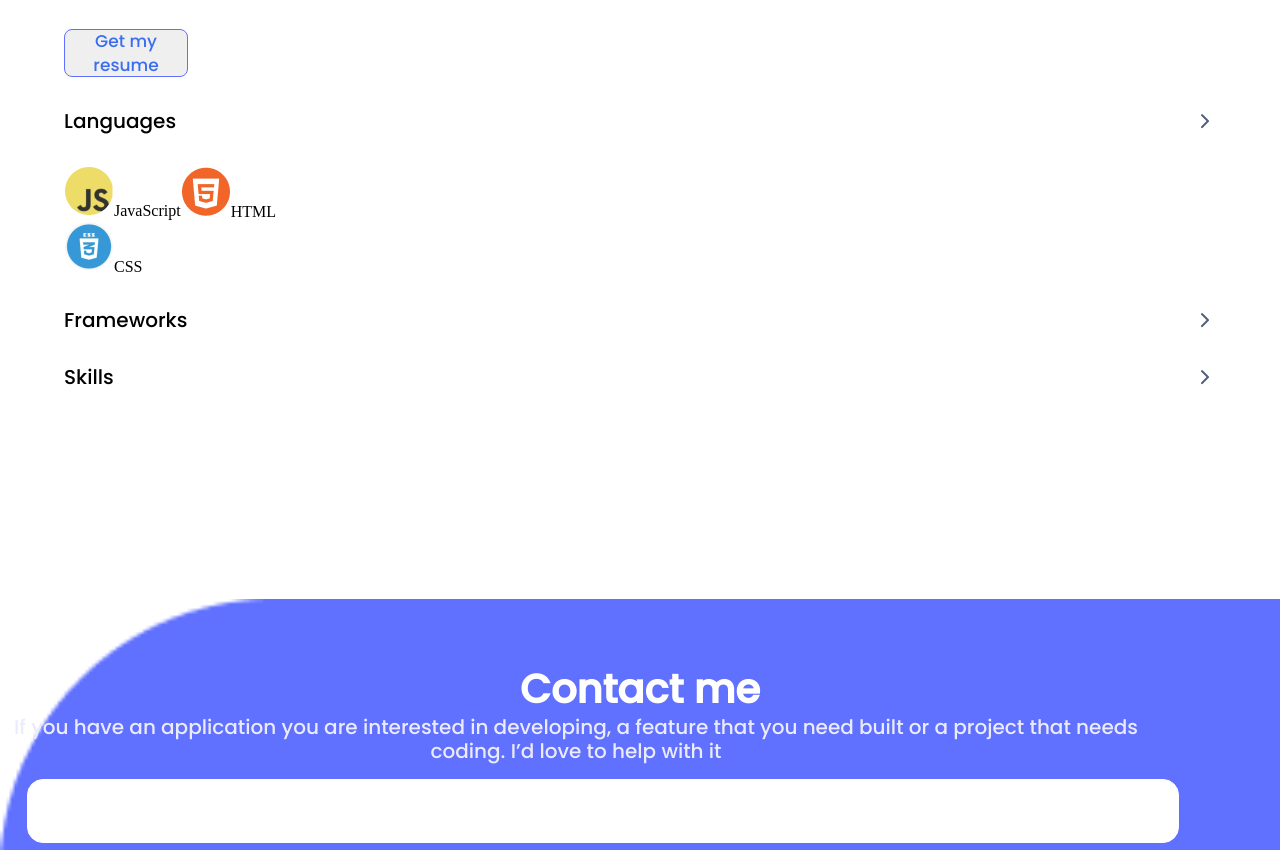
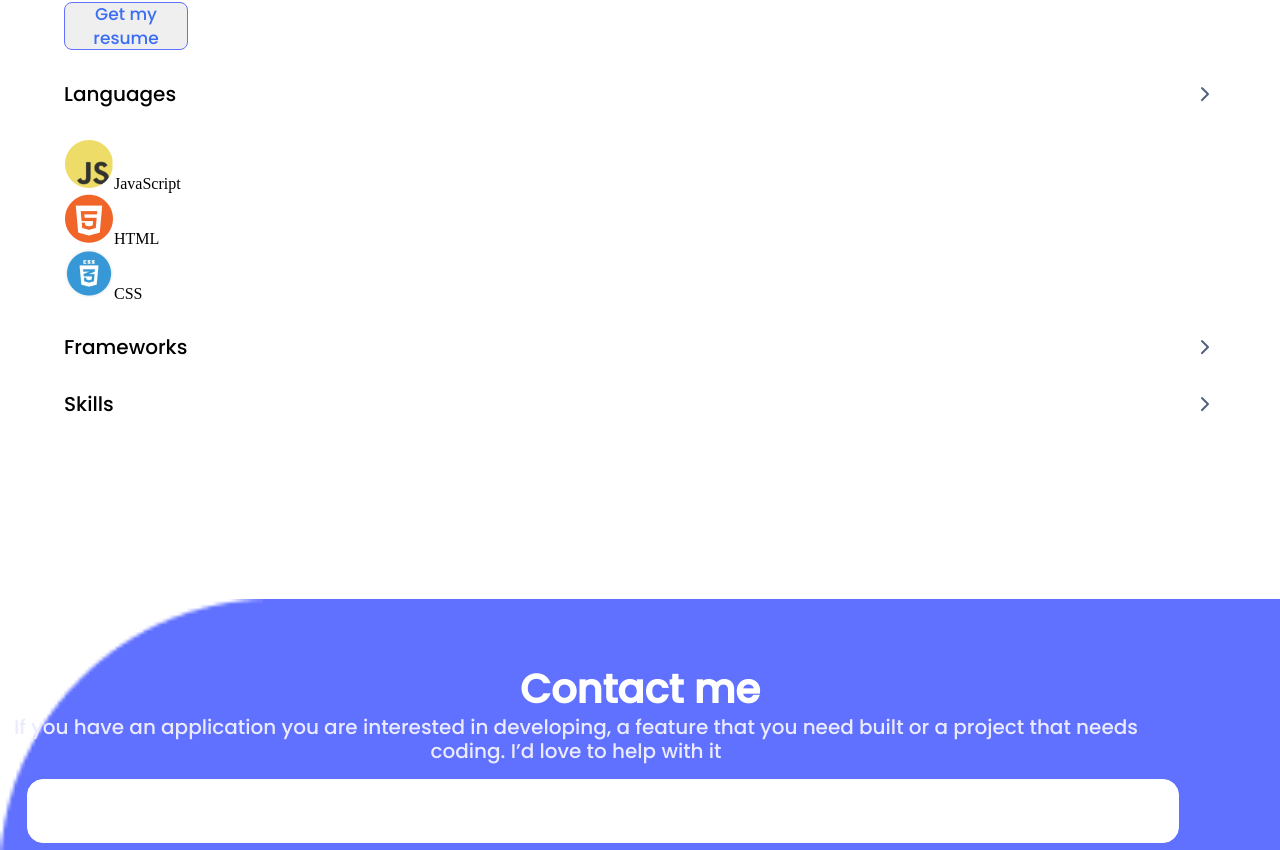
Before and after one commit to Kevin-Mena/2ndMilestonePortfolioWebsite, a plain HTML site: page index.html in a window 1280 px wide. Shown: the part 6063-6913 px from the top of the page. Drawn offline with Linux system fonts and the light colour scheme.

Commit message:
Add markup to about section

```diff
--- a/index.html
+++ b/index.html
@@ -131,9 +131,9 @@
                    <div class="flex-container">
                     <div class="flex-item">Languages <img src="images/right.png" ></div>
                     <ul class="list-lang">
-                            <li class="list-lang-item"><image src="images/js.png" alt="jsicon" >JavaScript</li>
-                            <li class="list-lang-item"><image src="images/html.png" alt="jsicon" >HTML</li>
-                            <li class="list-lang-item"><image src="images/css.png" alt="jsicon" >CSS</li>
+                            <li class="list-lang-item"><image class="list-img" src="images/js.png" alt="jsicon" >JavaScript</li><br>
+                            <li class="list-lang-item"><image class="list-img" src="images/html.png" alt="jsicon" >HTML</li><br>
+                            <li class="list-lang-item"><image class="list-img" src="images/css.png" alt="jsicon" >CSS</li>
 
 
                     </ul>
```
